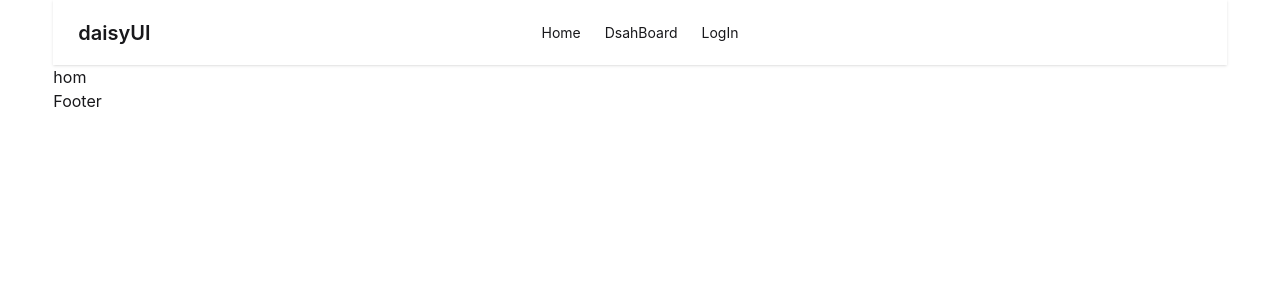
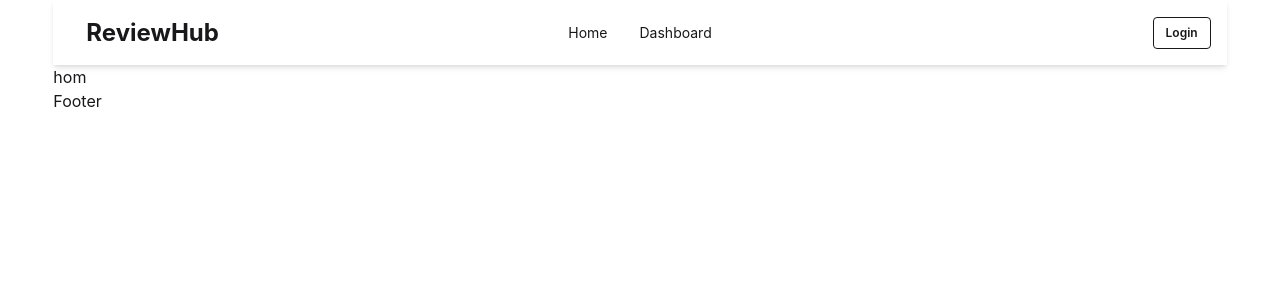
Before and after one commit to asik247/food-lovers-clientSite, a React (Vite) app: page / in a window 1280 px wide. Shown: the top 300 px of the page. Built offline with nearby package versions, Linux system fonts and the light colour scheme; no server answers.

Commit message:
dropdown

```diff
--- a/src/Components/Navbar/Nav.jsx
+++ b/src/Components/Navbar/Nav.jsx
@@ -3,71 +3,159 @@ import { Link, NavLink } from 'react-router';
 import useAuth from '../../Hooks/useAuth';
 
 const Nav = () => {
-    const { user, logOut } = useAuth()
-    console.log('currentUser', user);
-    const [open, setOpen] = useState(false)
-    const links = <>
-        <li><NavLink to={'/'}>Home</NavLink></li>
-        <li><NavLink to={'/dashboard'}>DsahBoard</NavLink></li>
-        <li><NavLink to={'/auth'}>LogIn</NavLink></li>
+
+    const { user, logOut } = useAuth();
+    const [open, setOpen] = useState(false);
+
+    // navbar links
+    const links = (
+        <>
+            <li>
+                <NavLink to="/">Home</NavLink>
+            </li>
+
+            <li>
+                <NavLink to="/dashboard">Dashboard</NavLink>
+            </li>
+
+
         </>
-    const handleLogOut = ()=>{
+    );
+
+    // logout
+    const handleLogOut = () => {
         logOut()
-        .then(()=>{
-            console.log("logOut done");
-        }).catch(err=>{
+            .then(() => {
+                console.log('Logout Success');
+            })
+            .catch(err => {
                 console.log(err);
-        })
-    }
+            });
+    };
 
     return (
-        <div>
-            <div className="navbar bg-base-100 shadow-sm">
+        <div className="navbar bg-base-100 shadow-md px-4">
+
+            {/* navbar start */}
             <div className="navbar-start">
+
+                {/* mobile dropdown */}
                 <div className="dropdown">
-                        <div tabIndex={0} role="button" className="btn btn-ghost lg:hidden">
-                            <svg xmlns="http://www.w3.org/2000/svg" className="h-5 w-5" fill="none" viewBox="0 0 24 24" stroke="currentColor"> <path strokeLinecap="round" strokeLinejoin="round" strokeWidth="2" d="M4 6h16M4 12h8m-8 6h16" /> </svg>
+
+                    <div
+                        tabIndex={0}
+                        role="button"
+                        className="btn btn-ghost lg:hidden"
+                    >
+                        <svg
+                            xmlns="http://www.w3.org/2000/svg"
+                            className="h-5 w-5"
+                            fill="none"
+                            viewBox="0 0 24 24"
+                            stroke="currentColor"
+                        >
+                            <path
+                                strokeLinecap="round"
+                                strokeLinejoin="round"
+                                strokeWidth="2"
+                                d="M4 6h16M4 12h8m-8 6h16"
+                            />
+                        </svg>
                     </div>
+
                     <ul
-                            tabIndex="-1"
-                            className="menu menu-sm dropdown-content bg-base-100 rounded-box z-1 mt-3 w-52 p-2 shadow">
+                        tabIndex={0}
+                        className="menu menu-sm dropdown-content mt-3 z-[1] p-2 shadow bg-base-100 rounded-box w-52"
+                    >
                         {links}
                     </ul>
                 </div>
-                    <a className="btn btn-ghost text-xl">daisyUI</a>
+
+                {/* logo */}
+                <Link to="/" className="btn btn-ghost text-2xl font-bold">
+                    ReviewHub
+                </Link>
             </div>
+
+            {/* center links */}
             <div className="navbar-center hidden lg:flex">
-                    <ul className="menu menu-horizontal px-1">
+                <ul className="menu menu-horizontal px-1 gap-2">
                     {links}
                 </ul>
             </div>
-                <div className="navbar-end">
 
-                    <div className="navbar-end">
+            {/* navbar end */}
+            <div className="navbar-end relative">
+
                 {
-                            user
-                                ?
+                    user ? (
+                        <div className="relative">
+
+                            {/* user image */}
                             <img
-
                                 onClick={() => setOpen(!open)}
                                 src={user?.photoURL}
                                 alt="user"
-                                    className="w-12 h-12 rounded-full cursor-pointer"
+                                className="w-12 h-12 rounded-full cursor-pointer border-2 border-orange-400"
                             />
-                                : ''
+
+                            {/* dropdown */}
+                            {
+                                open && (
+                                    <div className="absolute right-0 mt-3 w-52 bg-base-100 shadow-lg rounded-lg p-3 z-50">
+
+                                        <ul className="space-y-2">
+
+                                            <li>
+                                                <NavLink
+                                                    to="/addReview"
+                                                    className="btn btn-sm btn-ghost w-full justify-start"
+                                                >
+                                                    Add Review
+                                                </NavLink>
+                                            </li>
+
+                                            <li>
+                                                <NavLink
+                                                    to="/myReviews"
+                                                    className="btn btn-sm btn-ghost w-full justify-start"
+                                                >
+                                                    My Reviews
+                                                </NavLink>
+                                            </li>
+
+                                            <li>
+                                                <button
+                                                    onClick={handleLogOut}
+                                                    className="btn btn-sm btn-error text-white w-full"
+                                                >
+                                                    Logout
+                                                </button>
+                                            </li>
+
+                                        </ul>
+                                    </div>
+                                )
                             }
                         </div>
-                    <div>
-                        {
-                            open && <> <li><NavLink to={'/addReview'}>Add Review</NavLink></li>
-                                <li><NavLink to={'/myReviews'}>My Reviews</NavLink></li>
-                                <button onClick={handleLogOut}>Logout</button>
+                    )
+                        :
+                        (
+                            <div className="flex gap-2">
 
-                                </>
-                        }
-                    </div>
+                                <Link
+                                    to="/auth"
+                                    className="btn btn-sm btn-outline"
+                                >
+                                    Login
+                                </Link>
+
+
 
                             </div>
+                        )
+                }
+
             </div>
         </div>
     );
```
Lines whose indentation alone changed are shown as unchanged.
